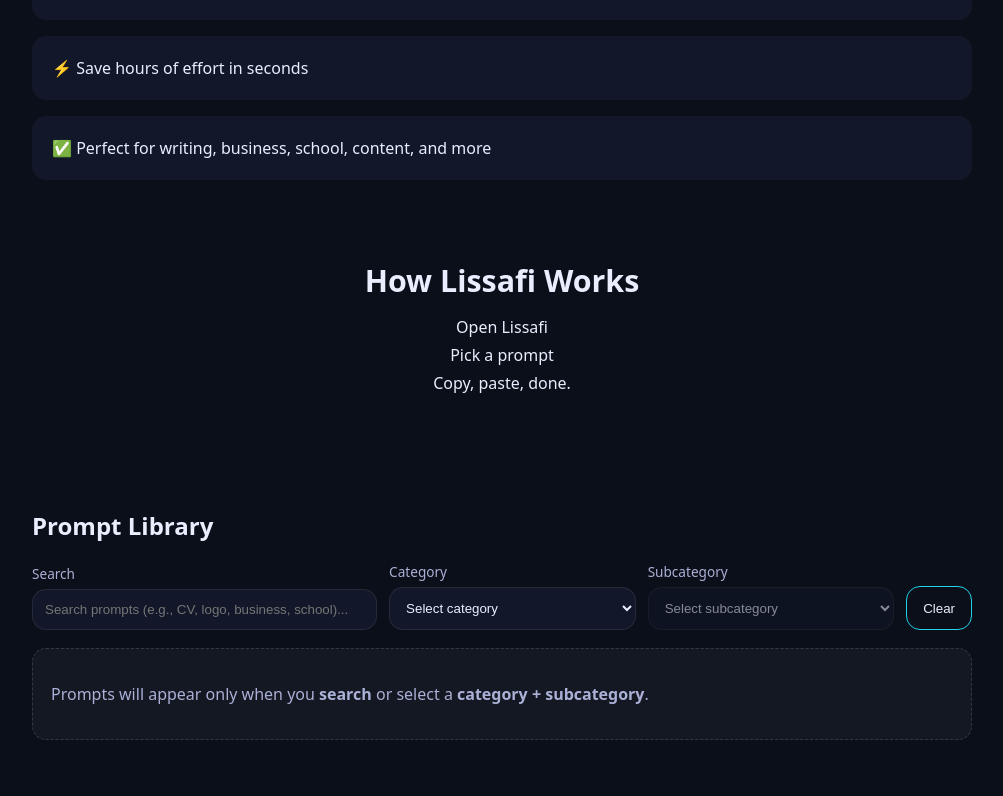
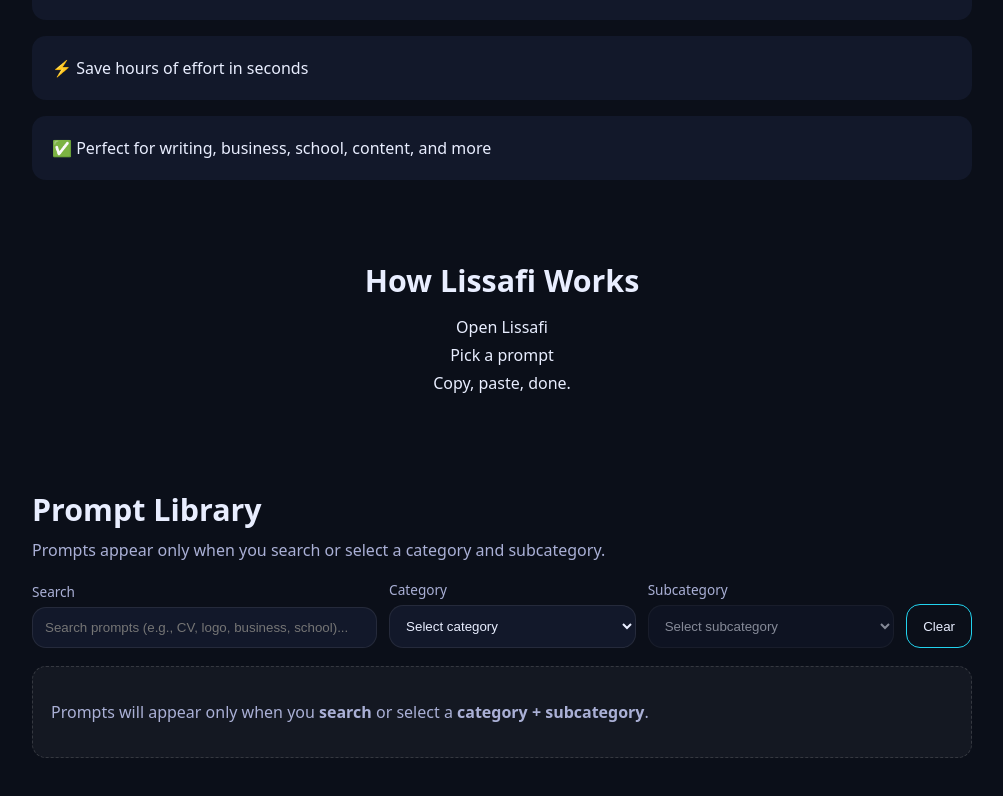
Before and after one commit to thesardauna/Lissafi, a React (Vite) app in the folder client/: page / in a window 1280 px wide. Shown: the part 448-1244 px from the top of the page, without its empty margins (138-1141 px from the left). Built offline with nearby package versions, Linux system fonts and the light colour scheme.

Commit message:
Enhance Prompt Library section with header and info
Added a section header and description for the Prompt Library.

```diff
--- a/client/src/App.jsx
+++ b/client/src/App.jsx
@@ -23,7 +23,13 @@
       </section>
 
       <section id="prompts" className="prompt-section">
-        <h2>Prompt Library</h2>
+        <div className="section-head">
+          <h2>Prompt Library</h2>
+          <p className="section-sub">
+            Prompts appear only when you search or select a category and subcategory.
+          </p>
+        </div>
+
         <PromptList />
       </section>
     </>
```
